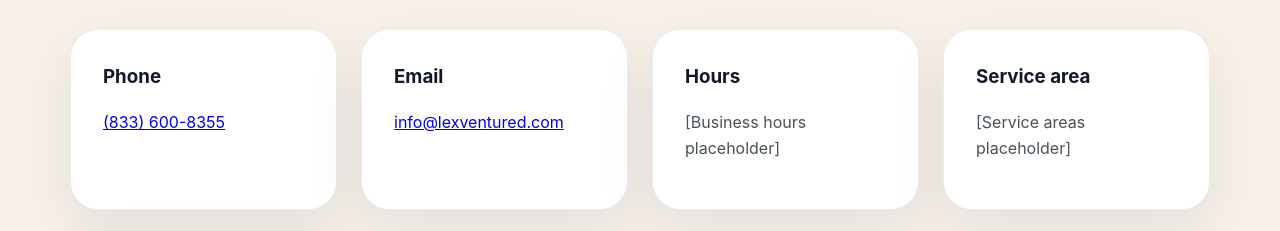
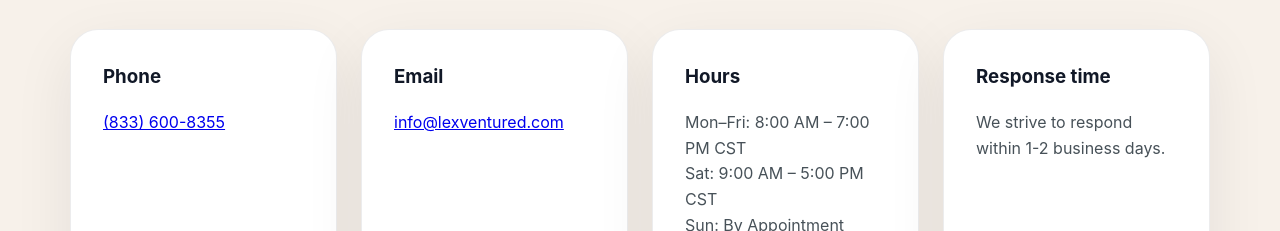
Before and after one commit to LABHousing/lex-ventured-website, a website: page public/contact.html in a window 1280 px wide. Shown: the part 551-782 px from the top of the page. Drawn offline with Linux system fonts and the light colour scheme.

Commit message:
Contact: remove Service area and update Hours

```diff
--- a/public/contact.html
+++ b/public/contact.html
@@ -67,11 +67,10 @@
           </article>
           <article class="card">
             <h3>Hours</h3>
-            <p>[Business hours placeholder]</p>
-          </article>
-          <article class="card">
-            <h3>Service area</h3>
-            <p>[Service areas placeholder]</p>
+            <p>Mon–Fri: 8:00 AM – 7:00 PM CST<br />
+              Sat: 9:00 AM – 5:00 PM CST<br />
+              Sun: By Appointment<br />
+              Website: Accepts offer requests 24/7</p>
           </article>
           <article class="card">
             <h3>Response time</h3>
```
